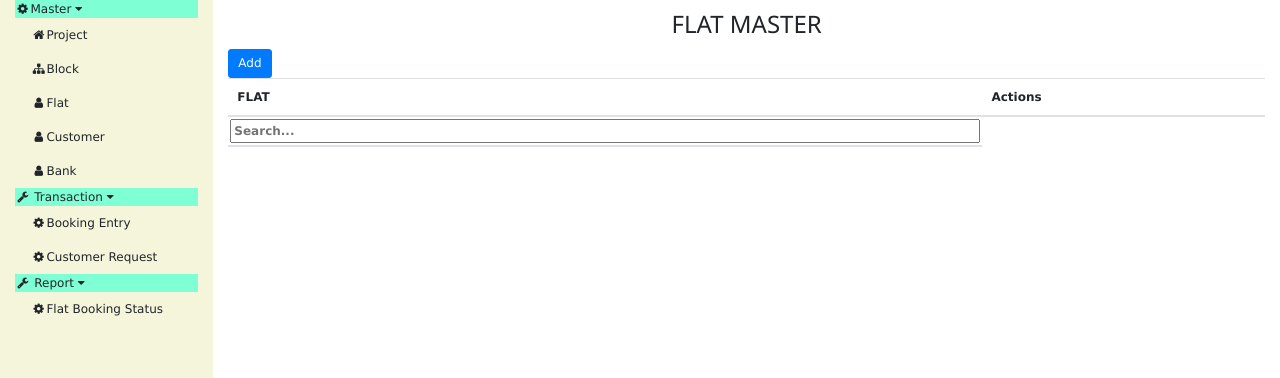
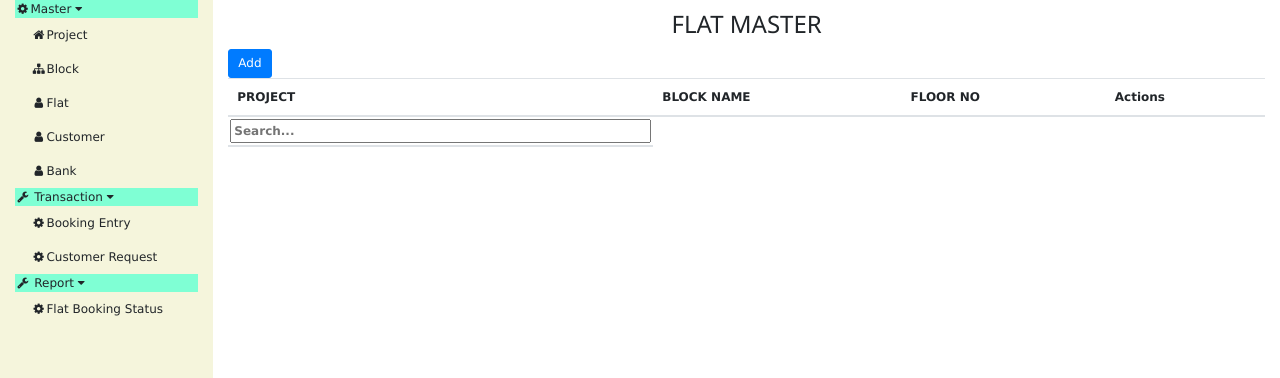
Before and after one commit to nayna96/Booking-Management-Web, a Django app: page /flat_master/ in a window 1280 px wide. Shown: the part 42-420 px from the top of the page. Run offline with Django 3.2, Linux system fonts and the light colour scheme; data that the repository does not hold is empty; some libraries are stand-ins or nearby versions.

Commit message:
Flat Maser

```diff
--- a/Booking_Management/urls.py
+++ b/Booking_Management/urls.py
@@ -28,10 +28,10 @@ urlpatterns = [
     path('project_master/<str:project_name>', views.project_master, name='project_master'),
 
     re_path('block_master/$', views.block_master, name='block_master'),
-    path('block_master/<str:block_name>', views.block_master, name='block_master'),
+    path('block_master/<str:project_name>', views.block_master, name='block_master'),
 
     re_path('flat_master/$', views.flat_master, name='flat_master'),
-    path('flat_master/<str:flat_name>', views.flat_master, name='flat_master'),
+    path('flat_master/<str:project_name>/<str:block_name>/<str:floor_no>', views.flat_master, name='flat_master'),
 
     re_path('customer_master/$', views.customer_master, name='customer_master'),
     path('customer_master/<str:customer_name>', views.customer_master, name='customer_master'),
@@ -54,6 +54,13 @@ urlpatterns = [
     path('organisation_master', views.organisation_master, name='organisation_master'),
     path('user_master', views.user_master, name='user_master'),
 
+    #load data
+    path('load-blocks/$', views.load_blocks, name='load_blocks'),
+    path('load-blocks/<str:project_name>', views.load_blocks, name='load_blocks'),
+
+    path('load-floors/$', views.load_floors, name='load_floors'),
+    path('load-floors/<str:project_name>/<str:block_name>', views.load_floors, name='load_floors'),
+
     #download file
     path('view/<str:dbName>/<str:fileName>', views.view_file, name='view_file')
 ]
--- a/Booking_Management/views.py
+++ b/Booking_Management/views.py
@@ -30,9 +30,20 @@ def view_file(request, dbName, fileName):
     db.ViewFile(dbName, fileName)
     return JsonResponse({})
 
+def load_blocks(request, project_name=None):
+    project_name = request.GET.get('project_name')
+    blocks = db.getBlocksListByProject(project_name)
+    return render(request, 'master/dropdown/load_blocks.html', {'blocks': blocks})
+
+def load_floors(request, project_name=None, block_name=None):
+    project_name = request.GET.get('project_name')
+    block_name = request.GET.get('block_name')
+    floors = db.getFloorsListByBlock(project_name, block_name)
+    return render(request, 'master/dropdown/load_floors.html', {'floors': floors})
+
 #master
 def project_master(request, project_name=None):
-    projectDetails = db.getProjects()
+    projectDetails = db.getDetails("Master", "Project")
 
     if request.is_ajax():
         selectedProjectDetails = db.getProjectByName(project_name)
@@ -59,14 +70,68 @@ def project_master(request, project_name=None):
         "projectDetails":projectDetails
     })
 
-def block_master(request, block_name=None):
-    return render(request, 'master/block.html')
+def block_master(request, project_name=None):
+    blockDetails = db.getDetails("Master", "Block")
+    projects_list =  db.getProjects()
 
-def flat_master(request, flat_name=None):
-    return render(request, 'master/flat.html')
+    if request.is_ajax():
+        selectedBlockDetails = db.getBlockDetailsByProject(project_name)
+        files = db.GetFilesByMetaData("Master", selectedBlockDetails["_id"])
+        response =  {
+            "selectedBlockDetails": selectedBlockDetails,
+            "files": json.loads(json_util.dumps(files))
+        }
+        return JsonResponse(response)
+
+    if request.method == 'POST':
+        _id = request.POST.get("_id")
+        [doc, files] = utils.getBlockData(_id,
+        request=request)
+
+        if 'Save' in request.POST:
+            db.InsertData("Master", "Block", doc, files)
+        elif 'Update' in request.POST:
+            db.UpdateData("Master", "Block", doc, files)
+        return HttpResponseRedirect(request.path_info)
+
+    return render(request, 'master/block.html',
+    {
+        "blockDetails":blockDetails,
+        "projects_list": projects_list
+    })
+
+def flat_master(request, project_name=None, block_name=None, floor_no=None):
+    flatDetails = db.getDetails("Master", "Flat")
+    projects_list =  db.getProjects("Master", "Block")
+
+    if request.is_ajax():
+        selectedFlatDetails = db.getFlatDetailsByFloor(project_name, block_name, floor_no)
+        files = db.GetFilesByMetaData("Master", selectedFlatDetails["_id"])
+        response =  {
+            "selectedFlatDetails": selectedFlatDetails,
+            "files": json.loads(json_util.dumps(files))
+        }
+        return JsonResponse(response)
+
+    if request.method == 'POST':
+        _id = request.POST.get("_id")
+        [doc, files] = utils.getFlatData(_id,
+        request=request)
+
+        if 'Save' in request.POST:
+            db.InsertData("Master", "Flat", doc, files)
+        elif 'Update' in request.POST:
+            db.UpdateData("Master", "Flat", doc, files)
+        return HttpResponseRedirect(request.path_info)
+
+    return render(request, 'master/flat.html',
+    {
+        "flatDetails": flatDetails,
+        "projects_list": projects_list
+    })
 
 def customer_master(request, customer_name=None):
-    customerDetails = db.getCustomers()
+    customerDetails = db.getDetails("Master", "Customer")
     occupations_list = db.getOccupations()
     castes_list = db.getCastes()
 
@@ -115,7 +180,7 @@ def settings(request):
     return render(request, "settings/index.html")
 
 def organisation_master(request, org_name=None):
-    organisationDetails = db.getOrganisations()
+    organisationDetails = db.getDetails("Master", "Organisation")
 
     if request.is_ajax():
         selectedOrganisationDetails = db.getOrganisationByName(org_name)
@@ -143,7 +208,7 @@ def organisation_master(request, org_name=None):
     })
 
 def user_master(request):
-    userDetails = db.getUsers()
+    userDetails = db.getDetails("Master", "User")
     if request.method == "POST":
         doc  = utils.getUserData(request)
         db.InsertData("Settings", "UserMaster", doc)
--- a/static/js/script.js
+++ b/static/js/script.js
@@ -136,4 +136,36 @@ $(document).ready(function() {
     this.value = this.value.replace(/[^0-9.]/g, '').replace(/(\..*)\./g, '$1');
   });
 
+  $("#project_name").change(function () {
+    var block_url = $("#form").attr("data-blocks-url");
+    var project_name = $(this).val();
+
+    $.ajax({
+      url: block_url,
+      data: {
+        'project_name': project_name
+      },
+      success: function(result){
+          $("#block_name").html(result);
+      }
+    });
+  })
+
+  $("#block_name").change(function () {
+    var floor_url = $("#form").attr("data-floors-url");
+    var project_name = $("#project_name").val();
+    var block_name = $(this).val();
+
+    $.ajax({
+      url: floor_url,
+      data: {
+        'project_name': project_name,
+        'block_name': block_name
+      },
+      success: function(result){
+          $("#floor_no").html(result);
+      }
+    });
+  })
+
 });
--- a/static/js/utils.js
+++ b/static/js/utils.js
@@ -95,6 +95,28 @@ function showBlockData(_url){
       url: _url,
       enctype: 'multipart/form-data',
       success: function(response){
+        var _id = response["selectedBlockDetails"]["_id"];
+        document.getElementById("_id").value = _id;
+        document.getElementById("project_name").value = response["selectedBlockDetails"]["project_name"];
+        document.getElementById("no_blocks").value = response["selectedBlockDetails"]["no_blocks"];
+
+        //BLOCKS
+        blocks = response["selectedBlockDetails"]["blocks"];
+        var length = document.getElementsByClassName("fs1").length;
+        $("#fs1-fields").val(length);
+
+        for(var i=0; i< blocks.length -1; i++){
+          if(length != blocks.length){
+            addRow("fs1");
+          }
+        }
+
+        for(var i=0; i<blocks.length; i++){
+          $("#fs1-" + i + "-block_name").val(blocks[i]["block_name"]);
+          $("#fs1-" + i + "-no_floors").val(blocks[i]["no_floors"]);
+          $("#fs1-" + i + "-floor_no").val(blocks[i]["floor_no"]);
+          $("#fs1-" + i + "-no_flats").val(blocks[i]["no_flats"]);
+        }
       },
       error: function(error) {
         console.log(error)
@@ -112,6 +134,34 @@ function showFlatData(_url){
       url: _url,
       enctype: 'multipart/form-data',
       success: function(response){
+        var _id = response["selectedFlatDetails"]["_id"];
+        document.getElementById("_id").value = _id;
+        document.getElementById("project_name").value = response["selectedFlatDetails"]["project_name"];
+        document.getElementById("block_name").value = response["selectedFlatDetails"]["block_name"];
+        document.getElementById("floor_no").value = response["selectedFlatDetails"]["floor_no"];
+
+        //FLATS
+        flats = response["selectedFlatDetails"]["flats"];
+        var length = document.getElementsByClassName("fs1").length;
+        $("#fs1-fields").val(length);
+
+        for(var i=0; i< flats.length -1; i++){
+          if(length != flats.length){
+            addRow("fs1");
+          }
+        }
+
+        for(var i=0; i<flats.length; i++){
+          $("#fs1-" + i + "-flat_no").val(flats[i]["flat_no"]);
+          $("#fs1-" + i + "-flat_type").val(flats[i]["flat_type"]);
+          $("#fs1-" + i + "-ownership_status").val(flats[i]["ownership_status"]);
+          $("#fs1-" + i + "-flat_status").val(flats[i]["flat_status"]);
+          $("#fs1-" + i + "-carpet_area").val(flats[i]["carpet_area"]);
+          $("#fs1-" + i + "-builtup_area").val(flats[i]["builtup_area"]);
+          $("#fs1-" + i + "-superbuiltup_area").val(flats[i]["superbuiltup_area"]);
+          $("#fs1-" + i + "-parking_no").val(flats[i]["parking_no"]);
+          $("#fs1-" + i + "-parking_area").val(flats[i]["parking_area"]);
+        }
       },
       error: function(error) {
         console.log(error)
--- /dev/null
+++ b/templates/master/dropdown/load_blocks.html
@@ -0,0 +1,4 @@
+<option value="" selected disabled>-- Select --</option>
+{% for block in blocks %}
+<option value="{{ block }}">{{ block }}</option>
+{% endfor %}
--- /dev/null
+++ b/templates/master/dropdown/load_floors.html
@@ -0,0 +1,4 @@
+<option value="" selected disabled>-- Select --</option>
+{% for floor in floors %}
+<option value="{{ floor }}">{{ floor }}</option>
+{% endfor %}
--- a/templates/master/flat.html
+++ b/templates/master/flat.html
@@ -16,12 +16,15 @@
         <div class="modal-body">
             <ul class="nav nav-tabs" id="myTab" role="tablist">
                 <li class="nav-item" role="presentation">
-                    <button class="nav-link active" data-toggle="tab" href="#project_info" type="button" role="tab" aria-selected="true">Project</button>
+                    <button class="nav-link active" data-toggle="tab" href="#flat_info" type="button" role="tab" aria-selected="true">Project</button>
                 </li>
             </ul>
             <div class="tab-content">
-                <div id="project_info" class="tab-pane fade in active show">
-                    <form method="POST" id="form" enctype="multipart/form-data">
+                <div id="flat_info" class="tab-pane fade in active show">
+                    <form method="POST" id="form" enctype="multipart/form-data"
+                    data-blocks-url = "{% url 'load_blocks' %}"
+                    data-floors-url="{% url 'load_floors' %}">
+
                     {% csrf_token %}
                     <input type="text" name="_id" id="_id" hidden>
                     <div class="row" hidden>
@@ -71,17 +74,26 @@
                             <div class="col-sm-4 mb-1">
                                 <label>Project Name</label>
                                 <label class="mandat_symbol">*</label>
-                                <input type="text" name="project_name" id="project_name" class="allstring form-control" tabindex="1" required>
+                                <select name="project_name" id="project_name" class="form-control" tabindex="1" required>
+                                    <option value="" selected disabled>-- Select --</option>
+                                {% for project in projects_list %}
+                                    <option value="{{project}}">{{project}}</option>
+                                {% endfor %}
+                                </select>
                             </div>
                             <div class="col-sm-4 mb-1">
                                 <label>Block Name</label>
                                 <label class="mandat_symbol">*</label>
-                                <input type="text" name="block_name" id="block_name" class="allcaps form-control" tabindex="2" required>
+                                <select name="block_name" id="block_name" class="form-control" tabindex="2" required>
+                                    <option value="" selected disabled>-- Select --</option>
+                                </select>
                             </div>
                             <div class="col-sm-3 mb-1">
                                 <label>Floor No.</label>
                                 <label class="mandat_symbol">*</label>
-                                <input type="text" name="floor_no" id="floor_no" class="allcaps form-control" tabindex="3" required>
+                                <select name="floor_no" id="floor_no" class="form-control" tabindex="3" required>
+                                    <option value="" selected disabled>-- Select --</option>
+                                </select>
                             </div>
                         </div>
                     </div>
@@ -142,31 +154,31 @@
                         <div>
                             <div class="row fs1" id="fs1-0">
                                 <div class="col-sm-1 mb-1">
-                                    <input type="text" name="fs1-0-flat_no" class="allcaps form-control" required id="fs1-0-flat_no" tabindex="12">
+                                    <input type="text" name="fs1-0-flat_no" class="allcaps form-control" required id="fs1-0-flat_no" tabindex="4">
                                 </div>
                                 <div class="col-sm-1 mb-1">
-                                    <input type="text" name="fs1-0-flat_type" class="form-control" required id="fs1-0-flat_type" tabindex="13">
+                                    <input type="text" name="fs1-0-flat_type" class="form-control" required id="fs1-0-flat_type" tabindex="5">
                                 </div>
                                 <div class="col-sm-2 mb-1">
-                                    <input type="text" name="fs1-0-ownership_status" class="allcaps form-control" required id="fs1-0-ownership_status" tabindex="14">
+                                    <input type="text" name="fs1-0-ownership_status" class="allcaps form-control" required id="fs1-0-ownership_status" tabindex="6">
                                 </div>
                                 <div class="col-sm-2 mb-1">
-                                    <input type="text" name="fs1-0-flat_status" class="form-control" required id="fs1-0-flat_status" tabindex="15">
+                                    <input type="text" name="fs1-0-flat_status" class="form-control" required id="fs1-0-flat_status" tabindex="7">
                                 </div>
                                 <div class="col-sm-1 mb-1">
-                                    <input type="text" name="fs1-0-carpet_area" class="form-control" required id="fs1-0-carpet_area" tabindex="13">
+                                    <input type="text" name="fs1-0-carpet_area" class="form-control" required id="fs1-0-carpet_area" tabindex="8">
                                 </div>
                                 <div class="col-sm-1 mb-1">
-                                    <input type="text" name="fs1-0-builtup_area" class="form-control" required id="fs1-0-builtup_area" tabindex="14">
+                                    <input type="text" name="fs1-0-builtup_area" class="form-control" required id="fs1-0-builtup_area" tabindex="9">
                                 </div>
                                 <div class="col-sm-1 mb-1">
-                                    <input type="text" name="fs1-0-superbuiltup_area" class="form-control" required id="fs1-0-superbuiltup_area" tabindex="15">
+                                    <input type="text" name="fs1-0-superbuiltup_area" class="form-control" required id="fs1-0-superbuiltup_area" tabindex="10">
                                 </div>
                                 <div class="col-sm-1 mb-1">
-                                    <input type="text" name="fs1-0-parking_no" class="form-control" required id="fs1-0-parking_no" tabindex="15">
+                                    <input type="text" name="fs1-0-parking_no" class="form-control" required id="fs1-0-parking_no" tabindex="11">
                                 </div>
                                 <div class="col-sm-1 mb-1">
-                                    <input type="text" name="fs1-0-parking_area" class="form-control" required id="fs1-0-parking_area" tabindex="15">
+                                    <input type="text" name="fs1-0-parking_area" class="form-control" required id="fs1-0-parking_area" tabindex="12">
                                 </div>
                                 <div class="col-sm-1 mb-1">
                                     <a href="javascript:void(0)" onclick="removeRow(event)">remove</a>
@@ -188,16 +200,19 @@
 <table id="fancyTable" class="table table-striped fancyTable">
     <thead>
         <tr>
-            <th>FLAT</th>
+            <th>PROJECT</th>
+            <th>BLOCK NAME</th>
+            <th>FLOOR NO</th>
             <th colspan="2">Actions</th>
         </tr>
     </thead>
     <tbody>
         {% for flat in flatDetails %}
         <tr>
-            <td>
-            </td>
-            <td><a class="btn btn-primary" onclick="showFlatData('/flat_master/{{flat.project_name}}')"><i class="fa fa-fw fa-edit"></a></td>
+            <td>{{ flat.project_name }}</td>
+            <td>{{ flat.block_name }}</td>
+            <td>{{ flat.floor_no }}</td>
+            <td><a class="btn btn-primary" onclick="showFlatData('/flat_master/{{flat.project_name}}/{{ flat.block_name }}/{{ flat.floor_no }}')"><i class="fa fa-fw fa-edit"></a></td>
             <td><button class="btn btn-danger"><i class="fa fa-fw fa-trash"></i></button></td>
         </tr>
         {% endfor %}
```
Also changed, not shown: Booking_Management/db.py (+225 -63 lines), templates/master/block.html (+16 -10 lines).
